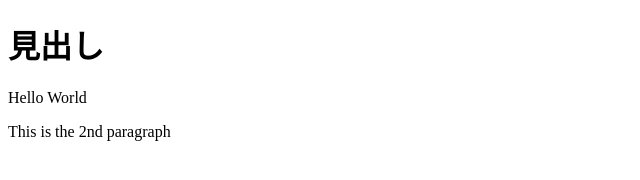
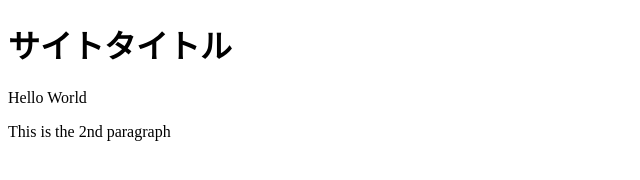
Before and after one commit to khir19/hello-world, a plain HTML site: page index.html in a window 1280 px wide. Shown: the whole page, without its empty margins (0-640 px from the left). Drawn offline with Linux system fonts and the light colour scheme.

Commit message:
[Fix] index.htmlの見出しを修正

```diff
--- a/index.html
+++ b/index.html
@@ -26,7 +26,7 @@
 </head>
 
 <body>
-  <h1>見出し</h1>
+  <h1>サイトタイトル</h1>
 
   <p>Hello World</p>
   <p>This is the 2nd paragraph</p>
```
